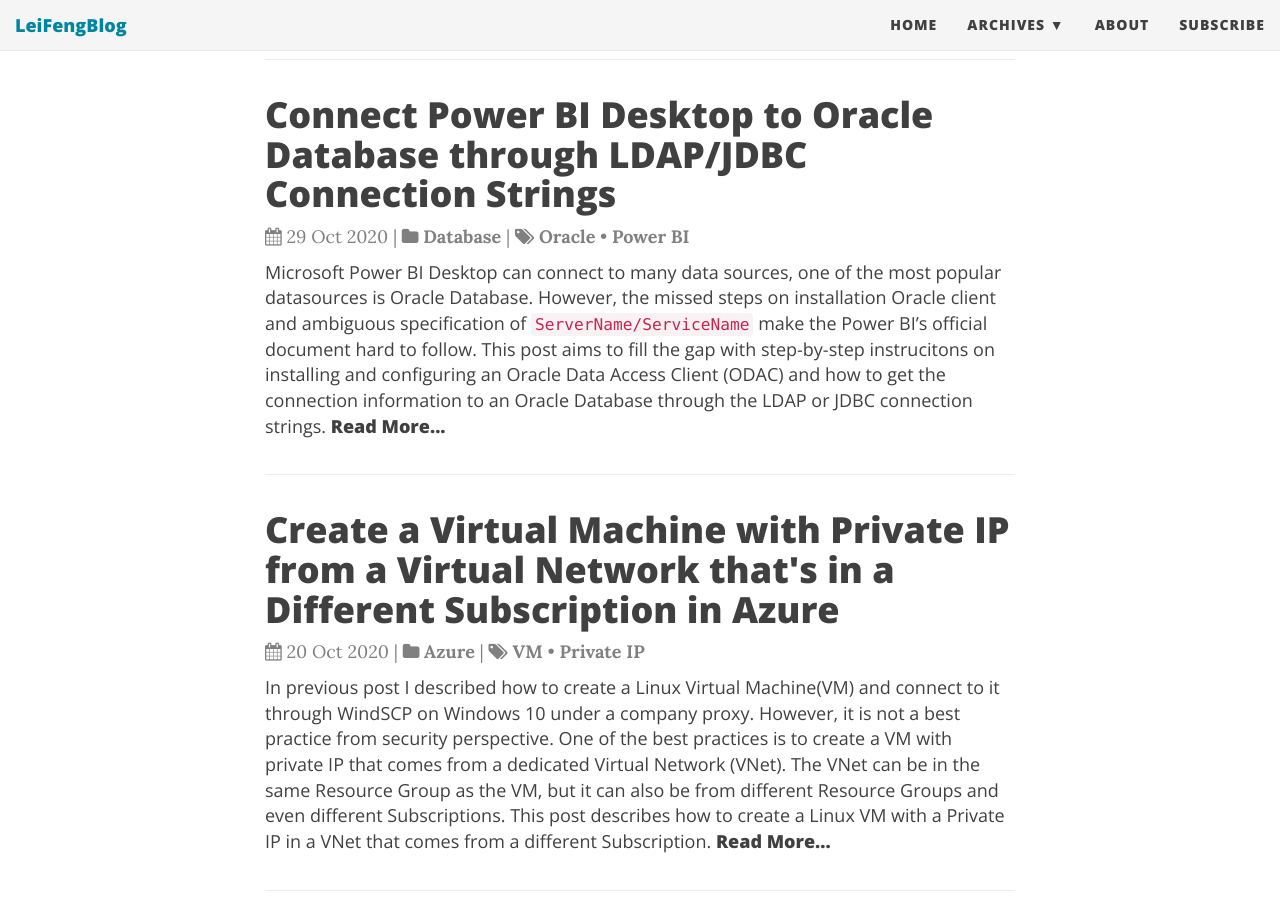
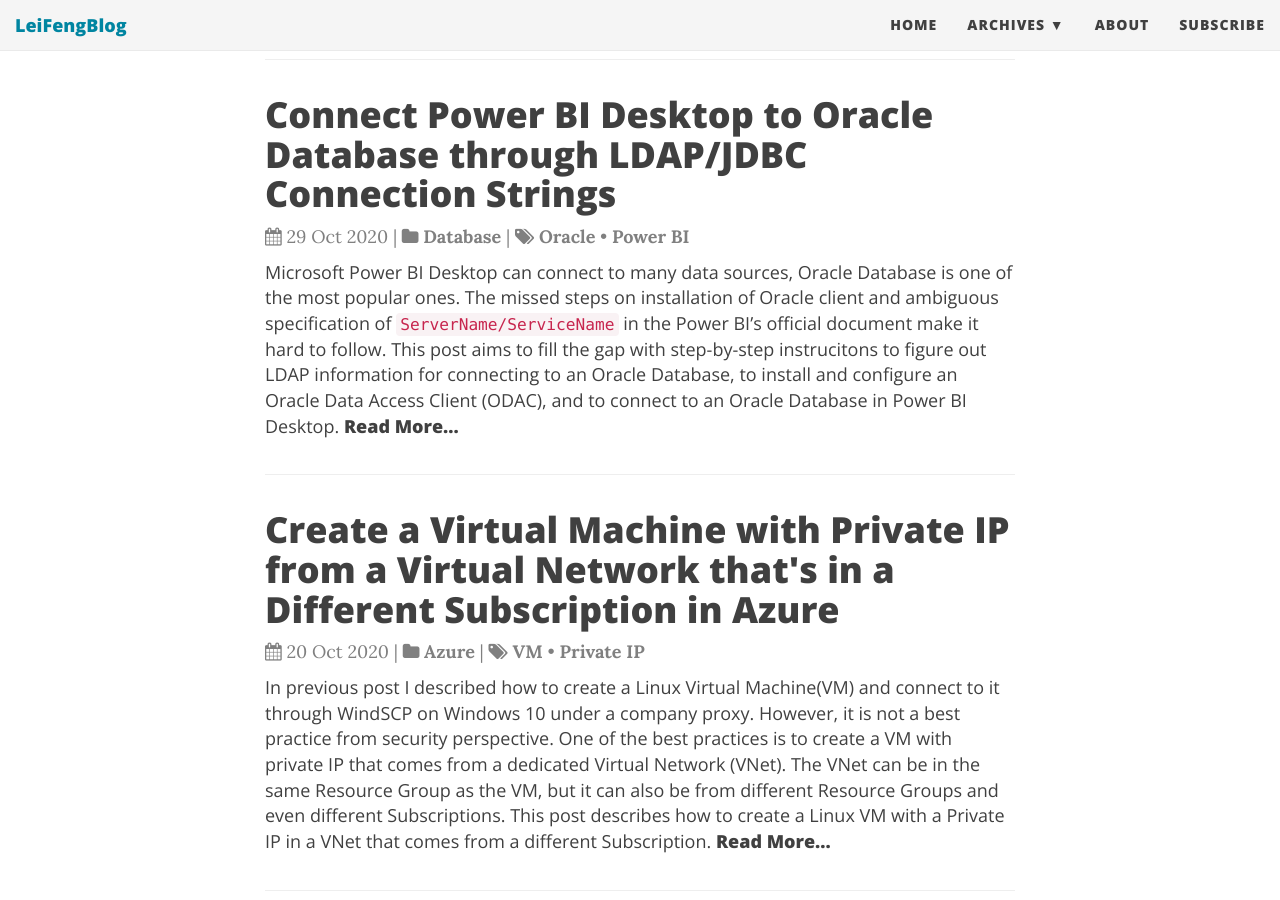
Before and after one commit to stonefl/stonefl.github.io, a Jekyll site: the page built from index.html, in a window 1280 px wide and 900 px high, scrolled down 570 px. Built offline with Jekyll 4.4.1, drawn with Linux system fonts in a browser that asks for light colours; nearby versions of some CDN libraries; the list of posts is cut into pages by our own code; comment, search, counter and statistics services are not loaded.

Commit message:
Update 2020-10-29-connect-power-bi-desktop-to-oracle-database-through-ldap-jdbc-connection-string.md

````diff
--- a/_posts/2020-10-29-connect-power-bi-desktop-to-oracle-database-through-ldap-jdbc-connection-string.md
+++ b/_posts/2020-10-29-connect-power-bi-desktop-to-oracle-database-through-ldap-jdbc-connection-string.md
@@ -11,23 +11,23 @@
   - Power BI
 thumbnail: /img/post/dashboard.jpg
 ---
-Microsoft Power BI Desktop can connect to many data sources, one of the most popular datasources is Oracle Database. However, the missed steps on installation Oracle client and ambiguous specification of `ServerName/ServiceName` make the [Power BI's official document](https://docs.microsoft.com/en-us/power-bi/connect-data/desktop-connect-oracle-database#installing-the-oracle-client) hard to follow. This post aims to fill the gap with step-by-step instrucitons on installing and configuring an Oracle Data Access Client (ODAC) and how to get the connection information to an Oracle Database through the LDAP or JDBC connection strings.
+Microsoft Power BI Desktop can connect to many data sources, Oracle Database is one of the most popular ones. The missed steps on installation of Oracle client and ambiguous specification of `ServerName/ServiceName` in the [Power BI's official document](https://docs.microsoft.com/en-us/power-bi/connect-data/desktop-connect-oracle-database#installing-the-oracle-client) make it hard to follow. This post aims to fill the gap with step-by-step instrucitons to figure out LDAP information for connecting to an Oracle Database, to install and configure an Oracle Data Access Client (ODAC), and to connect to an Oracle Database in Power BI Desktop.
 <!--more-->
 
 ![private_sign]({{site.baseurl}}/img/post/dashboard.jpg)
 Picture comes from ([https://unsplash.com/@goumbik](https://unsplash.com/photos/mcSDtbWXUZU))
 
 
-## LDAP Connection in SQL Developer
+## LDAP Information in SQL Developer
 
-There are serveral software clients can be used to connect to Oracle Database, [Oracel SQL Developer](https://www.oracle.com/database/technologies/appdev/sqldeveloper-landing.html) might be the most popular one. Authentication through a LDAP server is the most secure and popular way in SQL Developer to connect to an Oracle Database. The LDAP servers can be sepecified in both JDBC URL or LDAP connection. The following decribes the string formats in the two types of connections.
+There are serveral software clients can be used to connect to Oracle Database, [Oracel SQL Developer](https://www.oracle.com/database/technologies/appdev/sqldeveloper-landing.html) might be the most popular one. Authentication through a LDAP server is the most secure and popular way in SQL Developer to connect to an Oracle Database. The LDAP servers information can be specified in both JDBC URL and LDAP types of connection. T
 
-### Custom JDBC URL
+#### Custom JDBC URL
 ![custom jdbc url]({{site.baseurl}}/img/post/sql_developer01.PNG)
 
-The picture above shows an example of settings of Custom JDBC connection to an Oracle Database. The conncetion string in the **Custom JDBC URL** box usually has the format below:
+The picture above shows an example of **Custom JDBC** connection to an Oracle Database. The conncetion string in the **Custom JDBC URL** box usually has the format below:
 ```
-jdbc:oracle:thin:@ldap://[ldapservername:ldapport]/[DBservicename],[DomainContext]
+jdbc:oracle:thin:@ldap://**[ldapservername:ldapport]/[DBservicename],[DomainContext]**
 ```
 
 ### Transfer Custom JDBC URL to LDAP Connection
````
